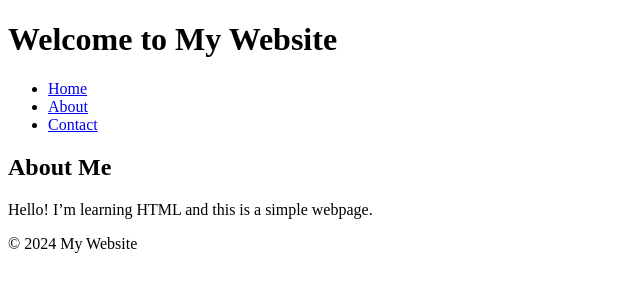
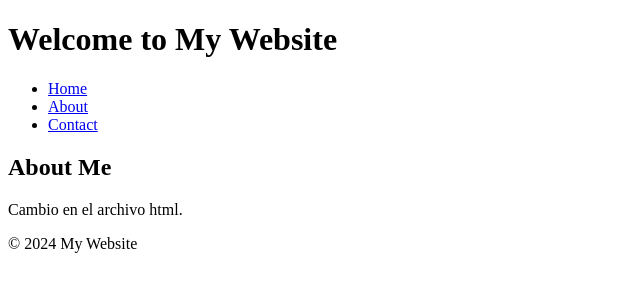
Before and after one commit to anmontero/SC_302_Documentacion_MN_G7_2, a plain HTML site: page index.html in a window 1280 px wide. Shown: the whole page, without its empty margins (0-640 px from the left). Drawn offline with Linux system fonts and the light colour scheme.

Commit message:
cambio archivo index.html

```diff
--- a/index.html
+++ b/index.html
@@ -20,7 +20,7 @@
 
     <section>
         <h2>About Me</h2>
-        <p>Hello! I’m learning HTML and this is a simple webpage.</p>
+        <p>Cambio en el archivo html.</p>
     </section>
 
     <footer>
```
